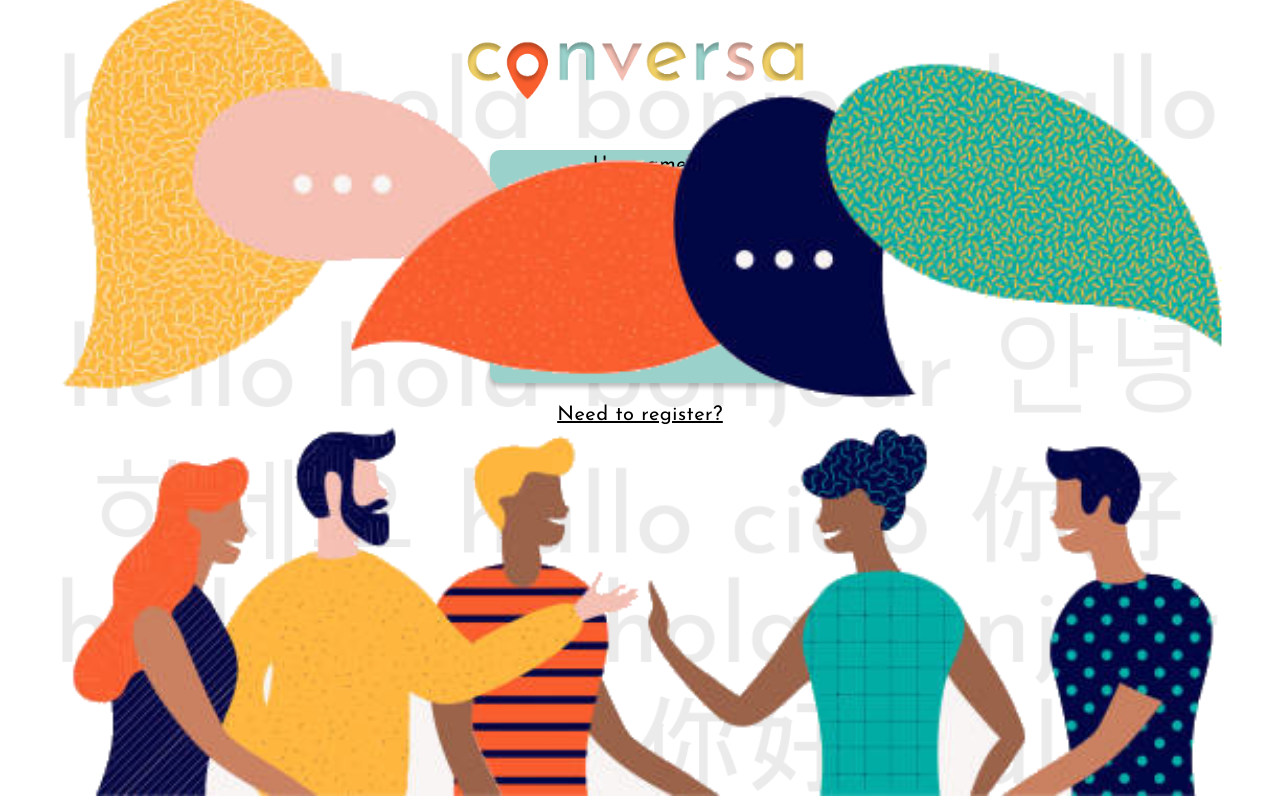
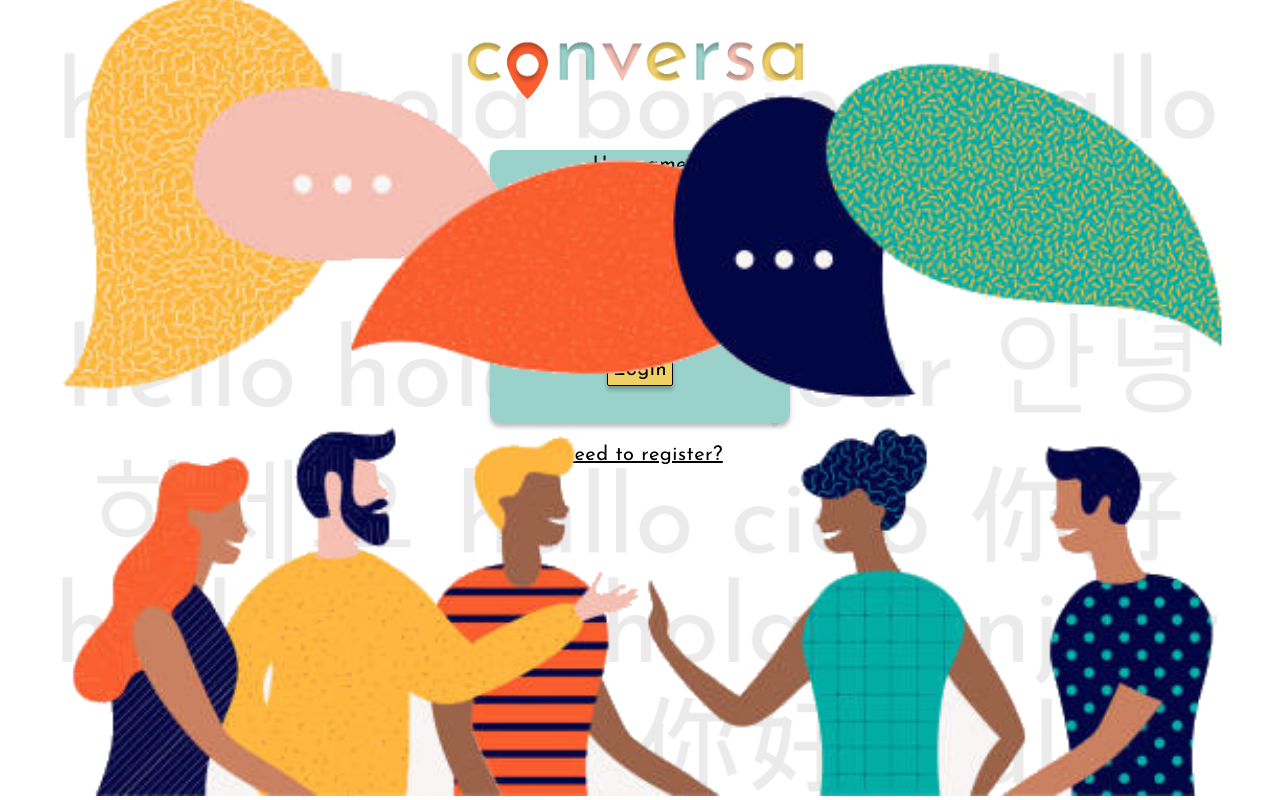
Before and after one commit to AnnaC200/conversa, a React (Create React App) app: page /Login in a window 1280 px wide. Shown: the top 800 px of the page. Built offline with nearby package versions, Linux system fonts and the light colour scheme.

Commit message:
everything except chat styled

```diff
--- a/src/styles/login.css
+++ b/src/styles/login.css
@@ -24,6 +24,7 @@ body {
 }
 
 .login-items {
+  padding-bottom: 20px;
   font-family: 'Josefin Sans', sans-serif;
   display: flex;
   flex-direction: column;
@@ -58,6 +59,7 @@ body {
   text-align: center;
   text-decoration: none;
   position: relative;
+  top: 25px;
   font-family: 'Josefin Sans', sans-serif;
   padding: 5px;
 }
```
